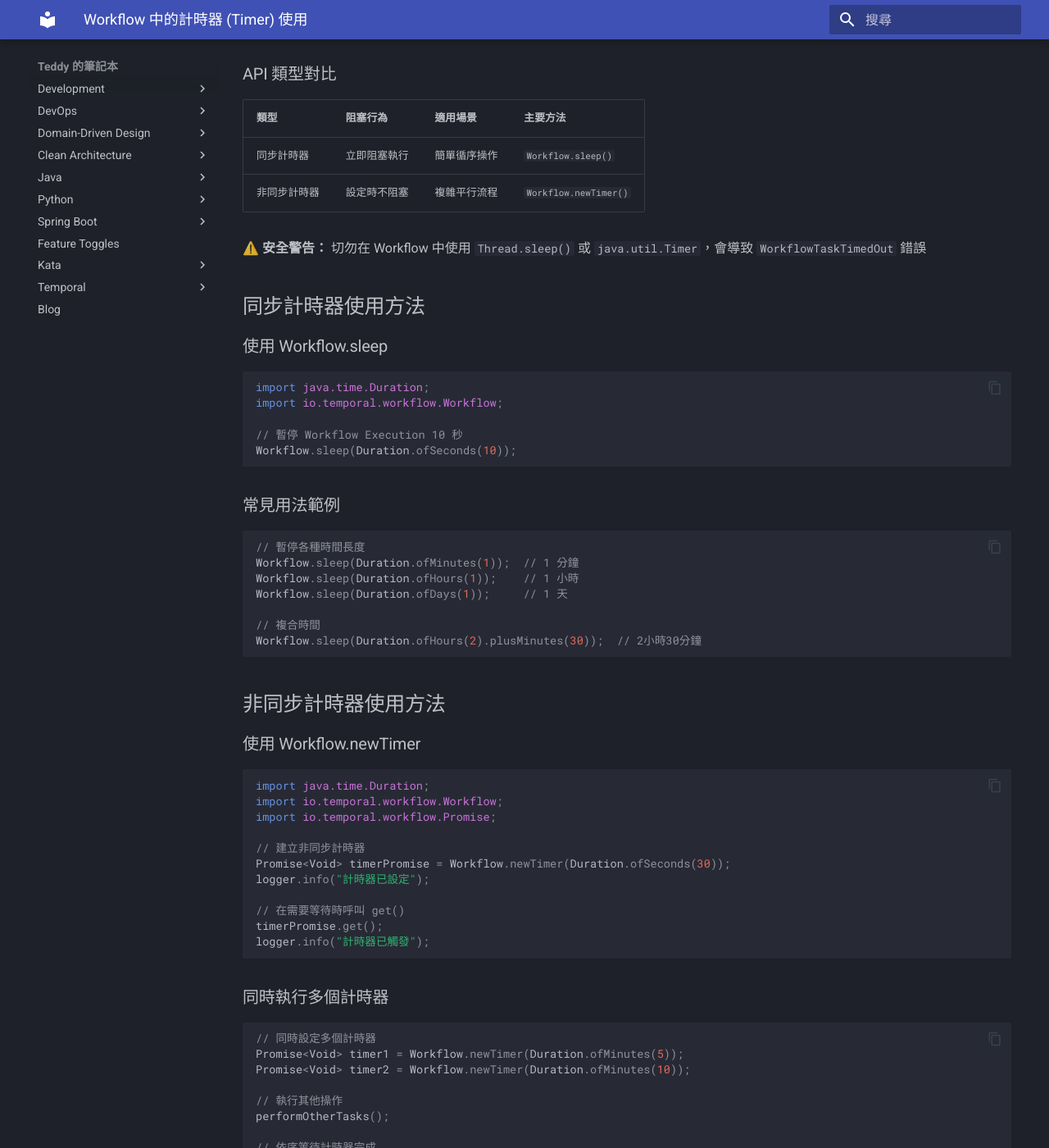
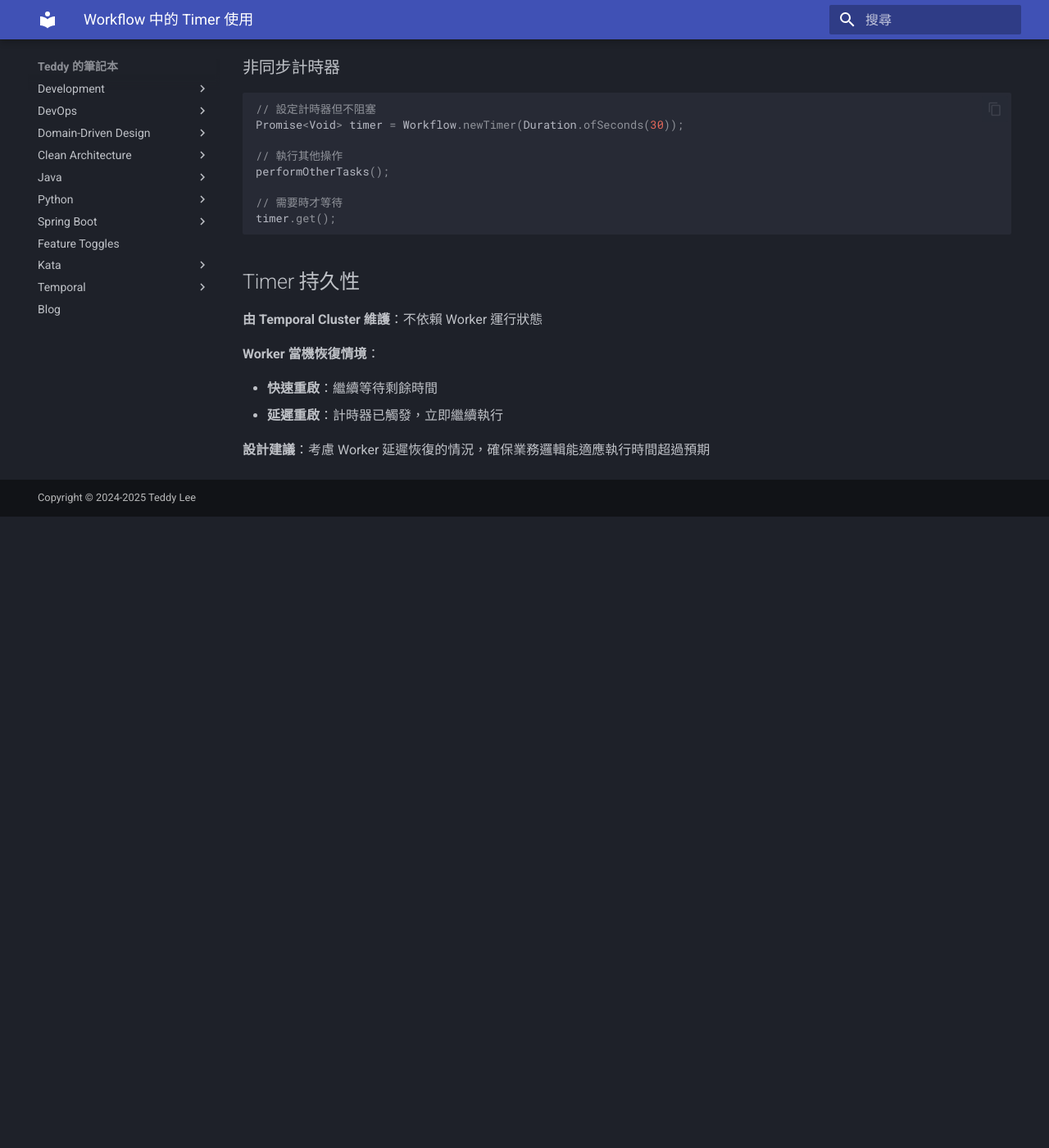
Before and after one commit to teddyprogramming/teddyprogramming.github.io, an MkDocs documentation site: the page built from docs/temporal/03_using_timers_in_a_workflow_definition.md, in a window 1280 px wide and 1400 px high, scrolled down 1016 px. Shown: the whole window at 82% size. Built offline with MkDocs 1.6.1 and Material for MkDocs 9.7.7, drawn with Linux system fonts in a browser that asks for light colours; after the commit the page ends 1646 px from its top, so only the background shows below that; some of the changed text lies outside the part shown.

Commit message:
docs: reorganize and clarify Timer usage documentation

````diff
--- a/docs/temporal/03_using_timers_in_a_workflow_definition.md
+++ b/docs/temporal/03_using_timers_in_a_workflow_definition.md
@@ -1,128 +1,59 @@
-# Workflow 中的計時器 (Timer) 使用
+# Workflow 中的 Timer 使用
 
-## Timer 基礎概念
+## Timer 概念
 
-**持久性計時器** 是 Temporal 提供的延遲機制，具有以下特性：
+**持久性計時器**：Temporal 的延遲機制
 
-- **阻塞執行：** Workflow 暫停直到計時器觸發
-- **資源效率：** 由 Temporal Cluster 維護，Worker 等待時不消耗資源
-- **時間彈性：** 可設定從一秒到數年的延遲
+- **阻塞執行**：Workflow 暫停直到計時器觸發
+- **資源效率**：由 Temporal Cluster 維護，Worker 等待時不消耗資源
+- **時間範圍**：從一秒到數年
 
-⚠️ **注意事項：** 避免設定少於一秒的計時器，因為網路延遲會影響其精確度
+⚠️ **注意**：避免設定少於一秒的計時器，網路延遲會影響精確度
 
-## 常見使用場景
+## 使用場景
 
-計時器可用於以下幾種情境：
+- **固定間隔**：註冊後 1 天發送歡迎信、1 週發送指南
+- **動態間隔**：根據前次結果調整下次執行時間
+- **等待期間**：業務流程中的審核期、冷卻期
 
-### 1. 固定間隔執行活動
+## Timer API
 
-**實際應用：** 電子郵件提醒排程
+| 類型 | 特性 | 適用場景 |
+|------|------|----------|
+| `Workflow.sleep()` | 同步，立即阻塞 | 簡單循序操作 |
+| `Workflow.newTimer()` | 非同步，設定時不阻塞 | 平行流程控制 |
 
-- 註冊後 1 天：發送歡迎郵件
-- 註冊後 1 週：發送使用指南
-- 註冊後 1 個月：發送滿意度調查
+⚠️ **重要**：切勿使用 `Thread.sleep()` 或 `java.util.Timer`，會導致 `WorkflowTaskTimedOut`
 
-### 2. 動態間隔執行
-
-**實際應用：** 根據前次活動結果調整下次執行時間，實現自適應策略
-
-### 3. 等待外部流程完成
-
-**實際應用：** 在業務流程中插入必要的等待期（如審核期、冷卻期）
-
-## 計時器 API 概覽
-
-Temporal Java SDK 提供兩種計時器 API：
-
-### API 類型對比
-
-| 類型 | 阻塞行為 | 適用場景 | 主要方法 |
-|------|----------|----------|---------|
-| 同步計時器 | 立即阻塞執行 | 簡單循序操作 | `Workflow.sleep()` |
-| 非同步計時器 | 設定時不阻塞 | 複雜平行流程 | `Workflow.newTimer()` |
-
-⚠️ **安全警告：** 切勿在 Workflow 中使用 `Thread.sleep()` 或 `java.util.Timer`，會導致 `WorkflowTaskTimedOut` 錯誤
-
-## 同步計時器使用方法
-
-### 使用 Workflow.sleep
+### 同步計時器
 
 ```java
-import java.time.Duration;
-import io.temporal.workflow.Workflow;
-
-// 暫停 Workflow Execution 10 秒
+// 基本用法
 Workflow.sleep(Duration.ofSeconds(10));
+Workflow.sleep(Duration.ofMinutes(1));
+Workflow.sleep(Duration.ofHours(2).plusMinutes(30));
 ```
 
-### 常見用法範例
+### 非同步計時器
 
 ```java
-// 暫停各種時間長度
-Workflow.sleep(Duration.ofMinutes(1));  // 1 分鐘
-Workflow.sleep(Duration.ofHours(1));    // 1 小時
-Workflow.sleep(Duration.ofDays(1));     // 1 天
-
-// 複合時間
-Workflow.sleep(Duration.ofHours(2).plusMinutes(30));  // 2小時30分鐘
-```
-
-## 非同步計時器使用方法
-
-### 使用 Workflow.newTimer
-
-```java
-import java.time.Duration;
-import io.temporal.workflow.Workflow;
-import io.temporal.workflow.Promise;
-
-// 建立非同步計時器
-Promise<Void> timerPromise = Workflow.newTimer(Duration.ofSeconds(30));
-logger.info("計時器已設定");
-
-// 在需要等待時呼叫 get()
-timerPromise.get();
-logger.info("計時器已觸發");
-```
-
-### 同時執行多個計時器
-
-```java
-// 同時設定多個計時器
-Promise<Void> timer1 = Workflow.newTimer(Duration.ofMinutes(5));
-Promise<Void> timer2 = Workflow.newTimer(Duration.ofMinutes(10));
+// 設定計時器但不阻塞
+Promise<Void> timer = Workflow.newTimer(Duration.ofSeconds(30));
 
 // 執行其他操作
 performOtherTasks();
 
-// 依序等待計時器完成
-timer1.get();
-logger.info("5 分鐘計時器完成");
-
-timer2.get();
-logger.info("10 分鐘計時器完成");
+// 需要時才等待
+timer.get();
 ```
 
-## 計時器的持久性與可靠性
+## Timer 持久性
 
-### Worker 當機時的行為
+**由 Temporal Cluster 維護**：不依賴 Worker 運行狀態
 
-計時器由 Temporal Cluster 維護，不依賴於 Worker 的運行狀態。當 Worker 呼叫 `Workflow.sleep` 或 `Workflow.newTimer` 時，Cluster 負責計時並在適當時機觸發。
+**Worker 當機恢復情境**：
 
-### 兩種恢復情境
+- **快速重啟**：繼續等待剩餘時間
+- **延遲重啟**：計時器已觸發，立即繼續執行
 
-假設設定了 10 秒計時器，但 Worker 在 3 秒後當機：
-
-**情境 1：快速重啟 (2 秒後)**
-
-- Workflow 會繼續等待剩餘的 5 秒
-- 使用體驗平滑，就像從未當機
-
-**情境 2：延遲重啟 (20 分鐘後)**
-
-- 計時器早已觸發，Worker 重啟後立即繼續執行
-- 不會額外延遲，但總執行時間延長
-
-### 設計建議
-
-開發 Workflow 時應考慮 Worker 可能延遲恢復的情況，確保業務邏輯能夠適應實際執行時間超過預期的情況。
+**設計建議**：考慮 Worker 延遲恢復的情況，確保業務邏輯能適應執行時間超過預期
````
